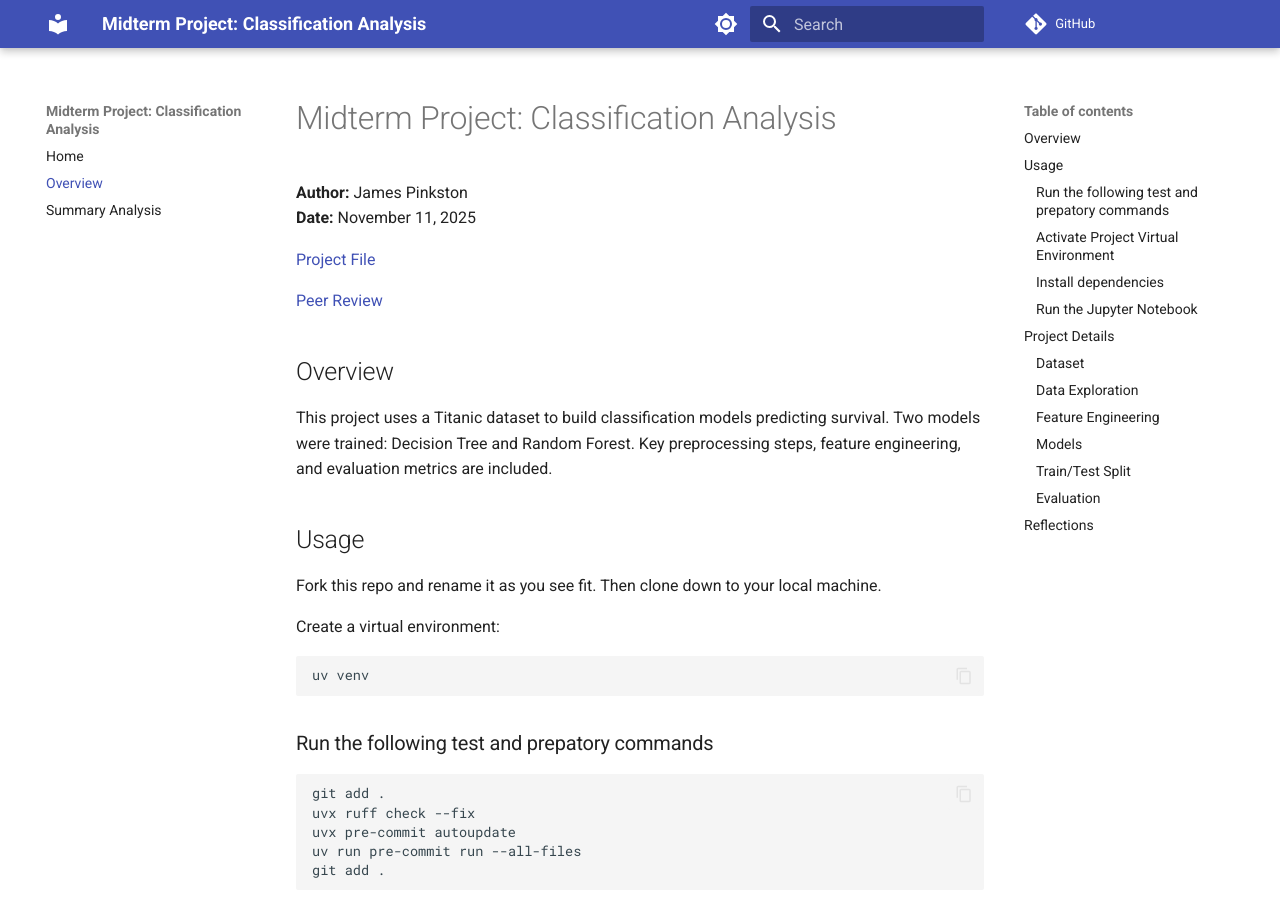
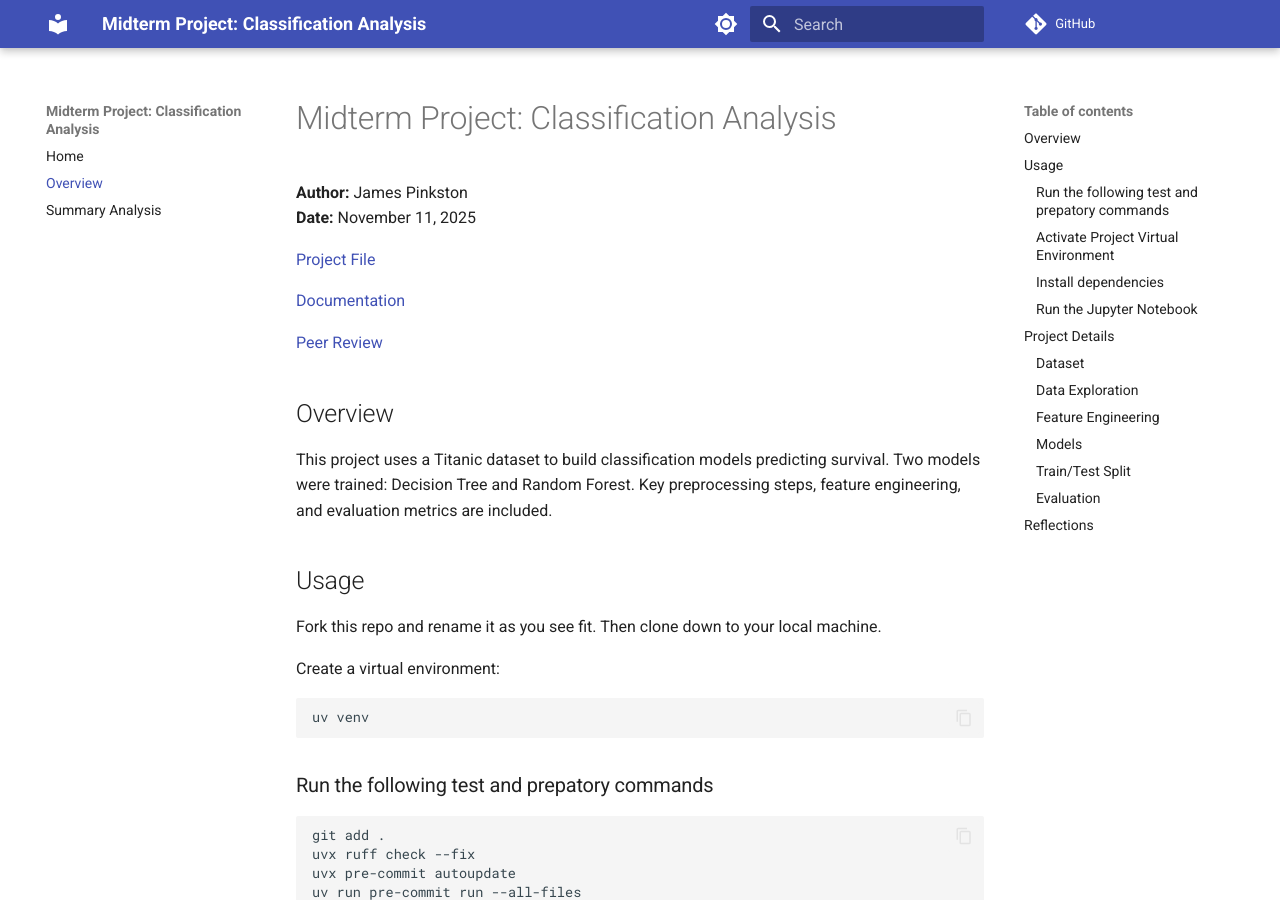
Before and after one commit to james-0177/ml_classification_pinkston, an MkDocs documentation site: the page built from docs/reference/README.md, in a window 1280 px wide and 900 px high. Built offline with MkDocs 1.6.1 and Material for MkDocs 9.7.7, drawn with Linux system fonts in a browser that asks for light colours; comment, search, counter and statistics services are not loaded.

Commit message:
final update #2

```diff
--- a/docs/reference/README.md
+++ b/docs/reference/README.md
@@ -4,6 +4,8 @@
 **Date:**  November 11, 2025
 
 [Project File](https://github.com/james-0177/ml_classification_pinkston/blob/main/notebooks/classification_pinkston.ipynb)
+
+[Documentation](https://james-0177.github.io/ml_classification_pinkston/)
 
 [Peer Review](https://github.com/james-0177/ml_classification_pinkston/blob/main/peer_review.md)
 
```
